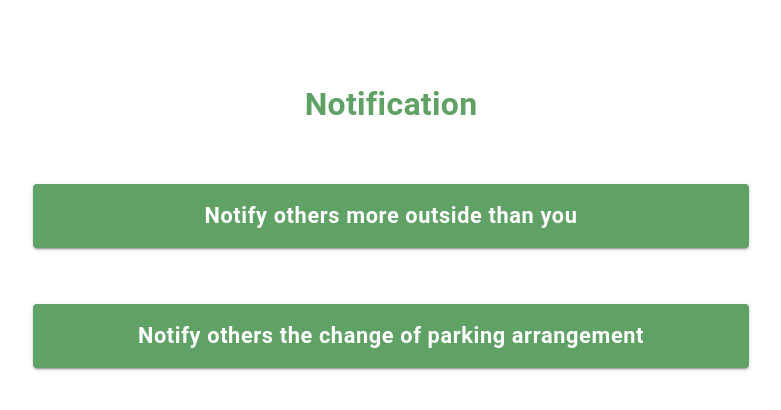
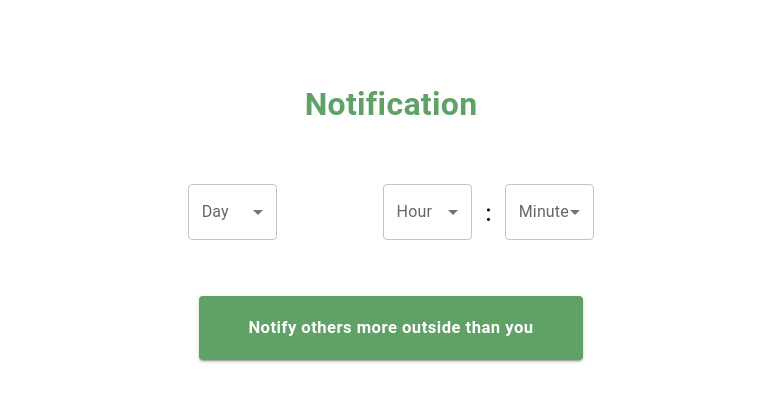
Before and after one commit to WaichungLing/ParkingApp, a React (Create React App) app: page /notification in a window 1280 px wide. Shown: the top 410 px of the page, without its empty margins (249-1030 px from the left). Built offline with nearby package versions, Linux system fonts and the light colour scheme.

Commit message:
Add time selector to create and notification page

```diff
--- a/src/Pages/CreateApartment.js
+++ b/src/Pages/CreateApartment.js
@@ -1,4 +1,4 @@
-import {Button, TextField, Typography} from "@mui/material";
+import {Button, FormControl, InputLabel, MenuItem, Select, TextField, Typography} from "@mui/material";
 import { createTheme, ThemeProvider } from '@mui/material/styles';
 import {useState} from "react";
 
@@ -44,6 +44,8 @@ export default function CreateApartment(){
   const [Zipcode, setZipcode] = useState('');
   const [NumberOfTandem, setNumberOfTandem] = useState('');
   const [NumberPerTandem, setNumberPerTandem] = useState('');
+  const [day, setDay] = useState('');
+  const [time, setTime] = useState('');
 
   function handleNumberOfTandem(e) {
     let s = e.target.value;
@@ -56,6 +58,14 @@ export default function CreateApartment(){
     console.log(s.replace(/[^0-9]/g, ''))
     setNumberPerTandem(s.replace(/[^0-9]/g, ''));
   }
+
+  const handleDayChange = (event) => {
+    setDay(event.target.value);
+  };
+
+  const handleTimeChange = (event) => {
+    setTime(event.target.value);
+  };
 
   return (
     <ThemeProvider theme={theme}>
@@ -102,6 +112,50 @@ export default function CreateApartment(){
                        onChange={(e) => handleNumberPerTandem(e)}
             />
           </box>
+          <box style={styles.inputSet}>
+            <Typography style={styles.text}>Street Cleaning Time</Typography>
+            <div style={{width:'40vw', display:'flex', flexDirection: 'row', justifyContent: 'space-around'}}>
+              <div>
+                <FormControl style={{width:'7vw'}}>
+                  <InputLabel id="daySelector">Day</InputLabel>
+                  <Select
+                    labelId="daySelector"
+                    value={day}
+                    label="Day"
+                    onChange={handleDayChange}
+                  >
+                    <MenuItem value={0}>None</MenuItem>
+                    <MenuItem value={1}>Sunday</MenuItem>
+                    <MenuItem value={2}>Monday</MenuItem>
+                    <MenuItem value={3}>Tuesday</MenuItem>
+                    <MenuItem value={4}>Wednesday</MenuItem>
+                    <MenuItem value={5}>Thursday</MenuItem>
+                    <MenuItem value={6}>Friday</MenuItem>
+                    <MenuItem value={7}>Saturday</MenuItem>
+                  </Select>
+                </FormControl>
+              </div>
+
+              <div>
+                <FormControl style={{width:'7vw'}}>
+                  <InputLabel id="TimeSelector">Time</InputLabel>
+                  <Select
+                    labelId="TimeSelector"
+                    value={time}
+                    label="Time"
+                    onChange={handleTimeChange}
+                  >
+                    {Array.from(Array(24)).map((_, index) =>{
+                      return (
+                        <MenuItem value={index}>{index}:00</MenuItem>
+                      );
+                    })}
+                  </Select>
+                </FormControl>
+              </div>
+
+            </div>
+          </box>
         </box>
         <Button style={{margin:'5vh'}} type="submit" variant="contained"> CREATE </Button>
       </div>
--- a/src/Pages/Notification.js
+++ b/src/Pages/Notification.js
@@ -1,6 +1,7 @@
-import {Button, Box, Stack, Typography } from "@mui/material";
+import {Button, Box, Stack, Typography, FormControl, InputLabel, Select, MenuItem} from "@mui/material";
 import { styled } from '@mui/material/styles';
 import { createTheme, ThemeProvider } from '@mui/material/styles';
+import {useState} from "react";
 
 function Notification() {
 
@@ -23,12 +24,12 @@ function Notification() {
 
   const PushButton = styled(Button) ({
     textTransform: 'none',
-    fontSize: '1.7vw',
+    fontSize: '1.3vw',
     fontWeight: 600,
-    maxWidth: '56vw',
+    maxWidth: '30vw',
     maxHeight: '5vw',
-    minWidth: '56vw',
-    minHeight: '5vw'
+    minWidth: '30vw',
+    minHeight: '5vw',
   });
 
   const Title = styled(Typography) ({
@@ -38,6 +39,22 @@ function Notification() {
     display: 'flex',
     justifyContent: 'center'
   });
+
+  const [day, setDay] = useState('');
+  const [hour, setHour] = useState('');
+  const [minute, setMinute] = useState('');
+
+  const handleDayChange = (event) => {
+    setDay(event.target.value);
+  };
+
+  const handleHourChange = (event) => {
+    setHour(event.target.value);
+  };
+
+  const handleMinuteChange = (event) => {
+    setMinute(event.target.value);
+  };
 
   return (
     <ThemeProvider theme={theme}>
@@ -58,8 +75,68 @@ function Notification() {
           justifyContent="center"
           alignItems="center"
         >
+          <box>
+            <div style={{width:'40vw', display:'flex', flexDirection: 'row', justifyContent: 'space-around'}}>
+              <div>
+                <FormControl style={{width:'7vw'}}>
+                  <InputLabel id="daySelector">Day</InputLabel>
+                  <Select
+                    labelId="daySelector"
+                    value={day}
+                    label="Day"
+                    onChange={handleDayChange}
+                  >
+                    <MenuItem value={0}>Today</MenuItem>
+                    <MenuItem value={1}>Tomorrow</MenuItem>
+                    <MenuItem value={2}>2 Days later</MenuItem>
+                    <MenuItem value={3}>3 Days later</MenuItem>
+                  </Select>
+                </FormControl>
+              </div>
+
+             <div style={{display:'flex', flexDirection: 'row', justifyContent: 'space-around', alignItems: 'center'}}>
+               <div>
+                 <FormControl style={{width:'7vw'}}>
+                   <InputLabel id="HourSelector">Hour</InputLabel>
+                   <Select
+                     labelId="HourSelector"
+                     value={hour}
+                     label="Hour"
+                     onChange={handleHourChange}
+                   >
+                     {Array.from(Array(24)).map((_, index) =>{
+                       return (
+                         <MenuItem value={index}>{index}</MenuItem>
+                       );
+                     })}
+                   </Select>
+                 </FormControl>
+               </div>
+               <div style={{fontSize: '3vh', marginLeft: '1vw', marginRight: '1vw'}}>:</div>
+               <div>
+                 <FormControl style={{width:'7vw'}}>
+                   <InputLabel id="MinuteSelector">Minute</InputLabel>
+                   <Select
+                     labelId="MinuteSelector"
+                     value={minute}
+                     label="Minute"
+                     onChange={handleMinuteChange}
+                   >
+                     {Array.from(Array(12)).map((_, index) =>{
+                       return (
+                         <MenuItem value={index}>{index*5}</MenuItem>
+                       );
+                     })}
+                   </Select>
+                 </FormControl>
+               </div>
+             </div>
+
+
+            </div>
+          </box>
           <PushButton type="submit" variant="contained"> Notify others more outside than you </PushButton>
-          <PushButton type="submit" variant="contained"> Notify others the change of parking arrangement </PushButton>
+          {/*<PushButton type="submit" variant="contained"> Notify others the change of parking arrangement </PushButton>*/}
         </Stack>
       </div>
     </ThemeProvider>
--- a/src/Pages/ParkingGrid.js
+++ b/src/Pages/ParkingGrid.js
@@ -152,8 +152,6 @@ export default function ParkingGrid(props) {
             {Array.from(Array(n*m)).map((_, index) => {
               let sz = 12.0/n;
               let ht = 1.5 * parkingLotDimensions.wd;
-              let xStep = singleGridDimensions.wd - 1/2;
-              let yStep = 1.5*xStep;
 
               return (
                 <Grid item xs={sz} key={index} style={{border: "1px solid grey"}} ref={ref}>
```
